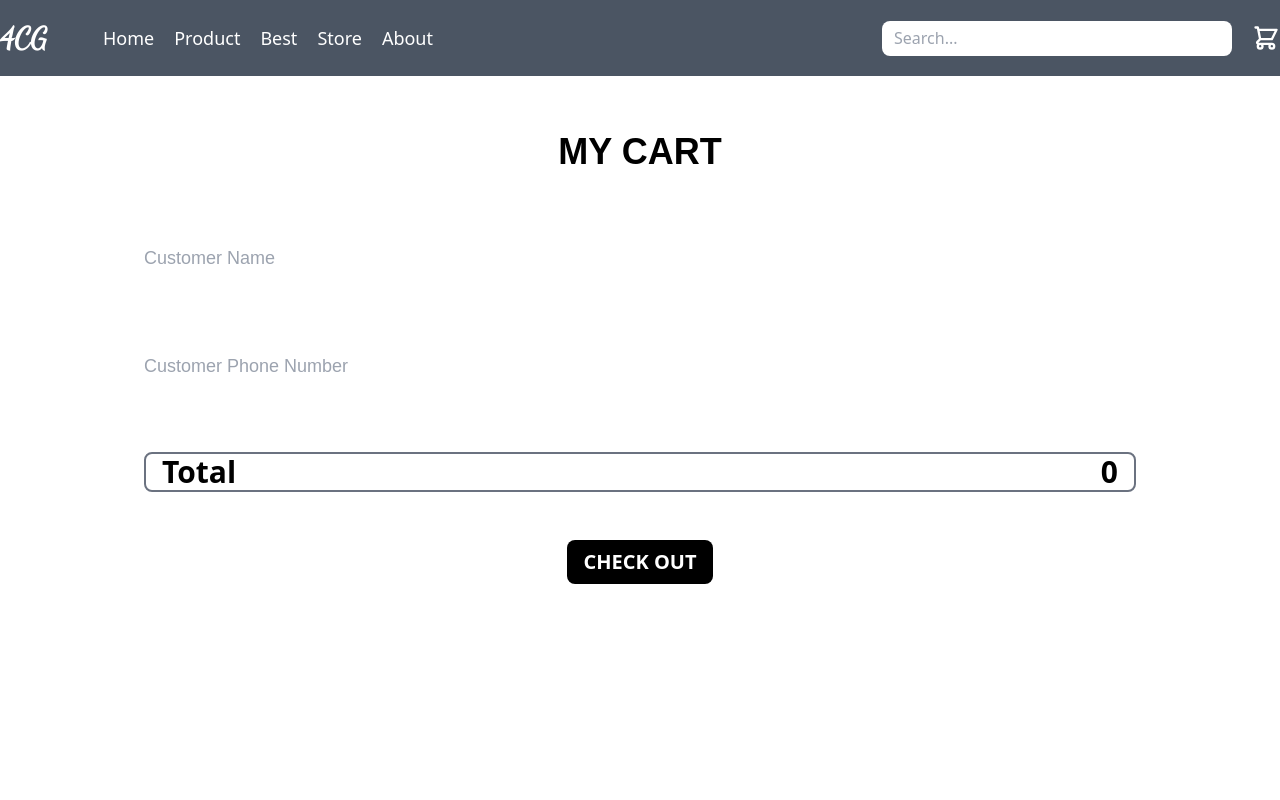
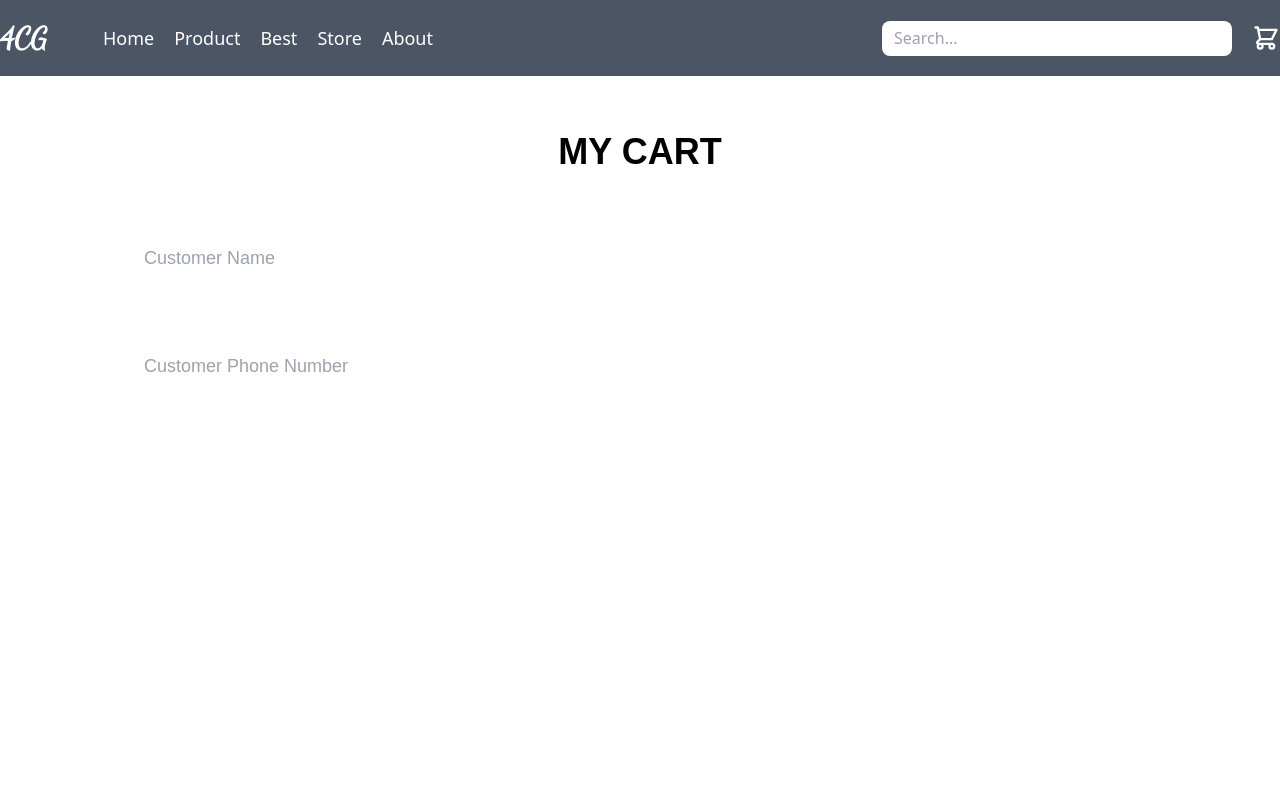
Before and after one commit to Pet3r1512/4CG_Store, a Next.js app: page /cart in a window 1280 px wide. Shown: the top 800 px of the page. Built offline with nearby package versions, Linux system fonts and the light colour scheme.

Commit message:
add Footer

```diff
--- a/pages/cart.js
+++ b/pages/cart.js
@@ -5,6 +5,7 @@ import SideBar from "../Components/SideBar";
 import SubSearchBar from "../Components/SubSearchBar";
 import Notice from "../Components/Notice";
 import { convertPrice } from "../hooks/formatPrice";
+import Footer from "../Components/Footer";
 
 export default function Cart() {
   const [customerName, setCustomerName] = useState("");
@@ -13,10 +14,8 @@ export default function Cart() {
   const [receiptId, setReceiptId] = useState("");
   const [total, setTotal] = useState(0);
 
-  const noticeTimeOut = 3;
-
   const context = useAppContext();
-  const [cart, setCart] = context.cartArray;
+  const [cart, _setCart, resetCart] = context.cartArray;
   useEffect(() => {
     if (cart.length === 0) {
       setTotal(0);
@@ -57,13 +56,13 @@ export default function Cart() {
       .then((result) => result.json())
       .then((result) => {
         setReceiptId(result.receipt.id);
-        setCart([]);
+        resetCart();
         setTotal(0);
       })
       .catch((error) => {
         console.error(error);
       });
-  }, [customerName, customerPhoneNumber, total, cart, setCart]);
+  }, [customerName, customerPhoneNumber, total, cart, resetCart]);
 
   return (
     <>
@@ -72,24 +71,29 @@ export default function Cart() {
         <Header />
         <SubSearchBar />
       </div>
-      <div>
+      <div className="min-h-screen">
         <div className="mt-14 mb-16 font-poppins w-full flex flex-col justify-center items-centers">
           <h1 className="text-4xl font-semibold text-black text-center">
             MY CART
           </h1>
         </div>
-        {showUserInputError &&
-          setTimeout(
-            <Notice status="" content="User input error!" />,
-            noticeTimeOut
+        {showUserInputError && (
+          <Notice
+            status={"error"}
+            content="Please fill in your Name and Phone number!"
+          />
         )}
         {receiptId && (
           <>
-            <Notice status={"success"} content="Payment success!" />
-            <div className="mt-14 mb-16 font-poppins w-full flex flex-col justify-center items-centers">
-              <h1 className="text-4xl font-semibold text-black text-center">
-                Your receipt id is: {receiptId}. We will contact you shortly to
-                confirm the purchase.
+            <Notice
+              status={"success"}
+              content="Payment comfirmed successfully!"
+            />
+            <div className="mt-14 mb-16 font-poppins w-full flex flex-col justify-center items-centers max-w-7xl mx-auto">
+              <h1 className="text-2xl md:text-4xl font-semibold text-gray-700 text-center px-2">
+                Your receipt id is:{" "}
+                <span className="text-black font-bold">{receiptId}</span> .
+                <br></br> We will contact you shortly to confirm the purchase.
               </h1>
             </div>
           </>
@@ -128,7 +132,7 @@ export default function Cart() {
               <div>
                 <img className="max-w-[120px]" src={item.img} alt="" />
               </div>
-              <div className="flex flex-col gap-y-2">
+              <div className="flex flex-col gap-y-2 min-w-[250px] text-center">
                 <p className="text-2xl sm:text-3xl font-bold">{item.name}</p>
                 <p className="text-2xl sm:text-3xl font-semibold text-center">
                   {item.quantity}
@@ -140,11 +144,14 @@ export default function Cart() {
             </div>
           ))}
 
-        <div className="flex justify-between items-center py-auto mx-8 sm:mx-20 md:mx-36 px-4 rounded-lg text-2xl sm:text-3xl font-semibold border-2 border-gray-500">
+        {cart.length > 0 && (
+          <>
+            <div className="max-w-5xl mx-auto">
+              <div className="flex justify-between items-center py-auto mx-auto sm:mx-20 md:mx-36 px-4 rounded-lg text-2xl sm:text-3xl font-semibold border-2 border-gray-500">
                 <p>Total</p>
                 <p>{convertPrice(total)}</p>
               </div>
-
+            </div>
             <div className="flex w-full justify-center mt-12">
               <button
                 className="text-xl bg-black rounded-lg text-white px-4 py-2 font-bold"
@@ -153,7 +160,10 @@ export default function Cart() {
                 CHECK OUT
               </button>
             </div>
+          </>
+        )}
       </div>
+      <Footer />
     </>
   );
 }
```
Lines whose indentation alone changed are shown as unchanged.
